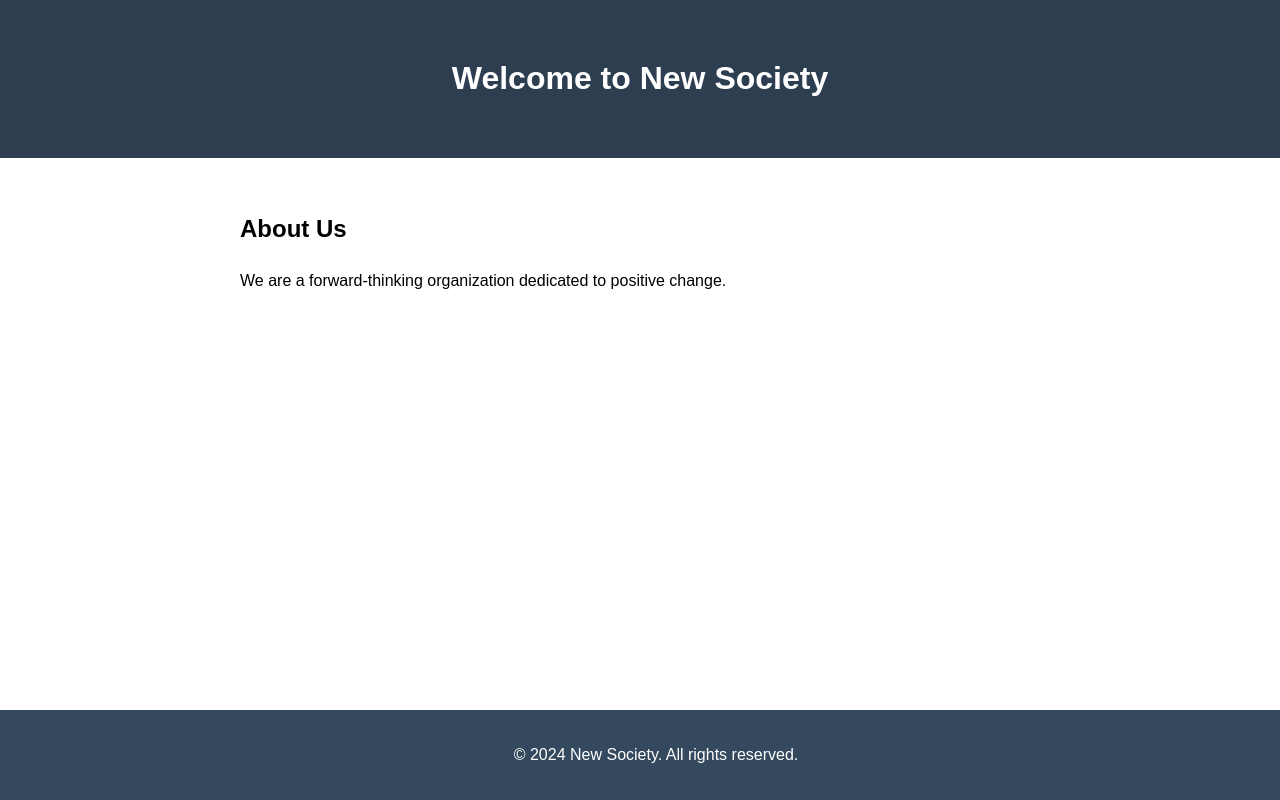
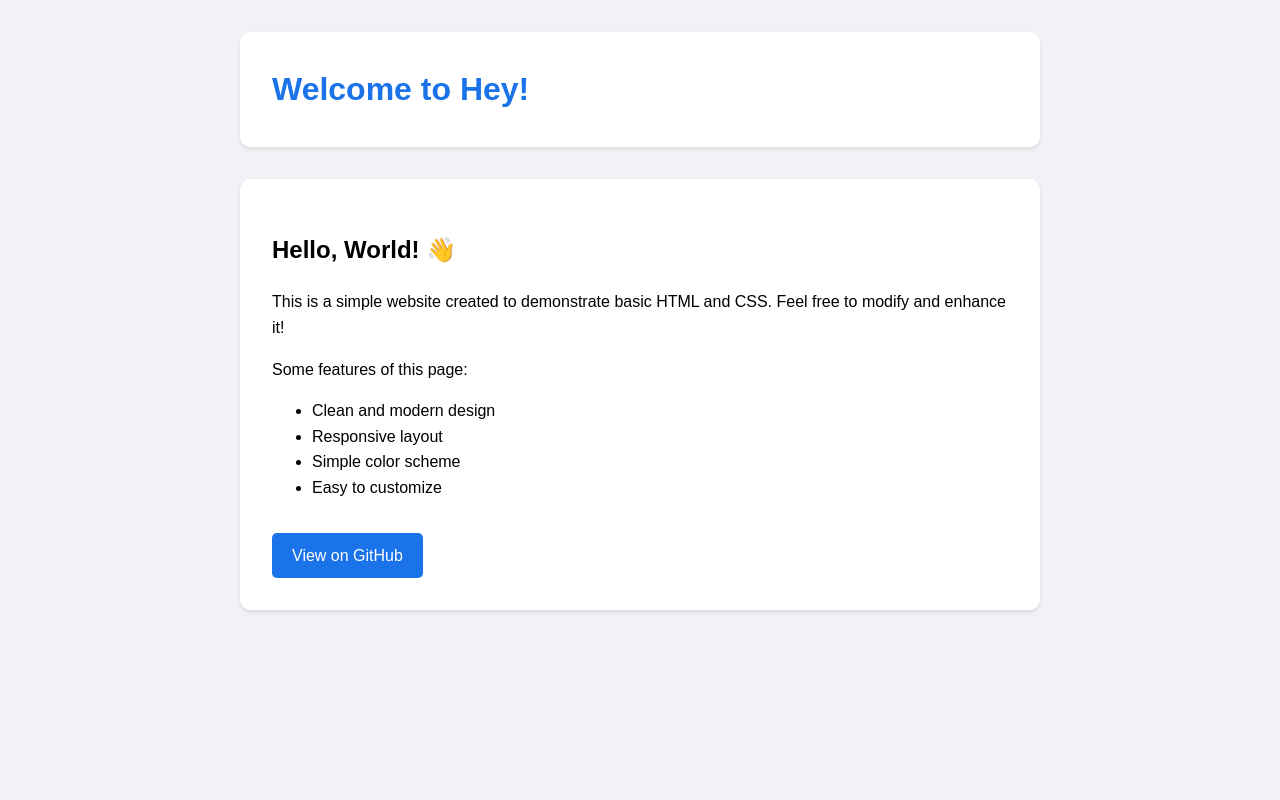
Before and after one commit to YairAzrieli/new-society-test, a plain HTML site: page index.html in a window 1280 px wide. Drawn offline with Linux system fonts and the light colour scheme.

Commit message:
Update index.html

```diff
--- a/index.html
+++ b/index.html
@@ -3,21 +3,68 @@
 <head>
     <meta charset="UTF-8">
     <meta name="viewport" content="width=device-width, initial-scale=1.0">
-    <title>New Society Test</title>
-    <link rel="stylesheet" href="styles.css">
+    <title>Welcome to Hey!</title>
+    <style>
+        body {
+            font-family: Arial, sans-serif;
+            line-height: 1.6;
+            margin: 0;
+            padding: 0;
+            background-color: #f0f2f5;
+        }
+        .container {
+            max-width: 800px;
+            margin: 0 auto;
+            padding: 2rem;
+        }
+        header {
+            background-color: #ffffff;
+            padding: 2rem;
+            border-radius: 10px;
+            box-shadow: 0 2px 4px rgba(0,0,0,0.1);
+            margin-bottom: 2rem;
+        }
+        h1 {
+            color: #1a73e8;
+            margin: 0;
+        }
+        .content {
+            background-color: #ffffff;
+            padding: 2rem;
+            border-radius: 10px;
+            box-shadow: 0 2px 4px rgba(0,0,0,0.1);
+        }
+        .button {
+            display: inline-block;
+            padding: 10px 20px;
+            background-color: #1a73e8;
+            color: white;
+            text-decoration: none;
+            border-radius: 5px;
+            margin-top: 1rem;
+        }
+        .button:hover {
+            background-color: #1557b0;
+        }
+    </style>
 </head>
 <body>
-    <header>
-        <h1>Welcome to New Society</h1>
-    </header>
-    <main>
-        <section>
-            <h2>About Us</h2>
-            <p>We are a forward-thinking organization dedicated to positive change.</p>
-        </section>
-    </main>
-    <footer>
-        <p>&copy; 2024 New Society. All rights reserved.</p>
-    </footer>
+    <div class="container">
+        <header>
+            <h1>Welcome to Hey!</h1>
+        </header>
+        <div class="content">
+            <h2>Hello, World! 👋</h2>
+            <p>This is a simple website created to demonstrate basic HTML and CSS. Feel free to modify and enhance it!</p>
+            <p>Some features of this page:</p>
+            <ul>
+                <li>Clean and modern design</li>
+                <li>Responsive layout</li>
+                <li>Simple color scheme</li>
+                <li>Easy to customize</li>
+            </ul>
+            <a href="https://github.com/YairAzrieli/hey" class="button">View on GitHub</a>
+        </div>
+    </div>
 </body>
 </html>
```
